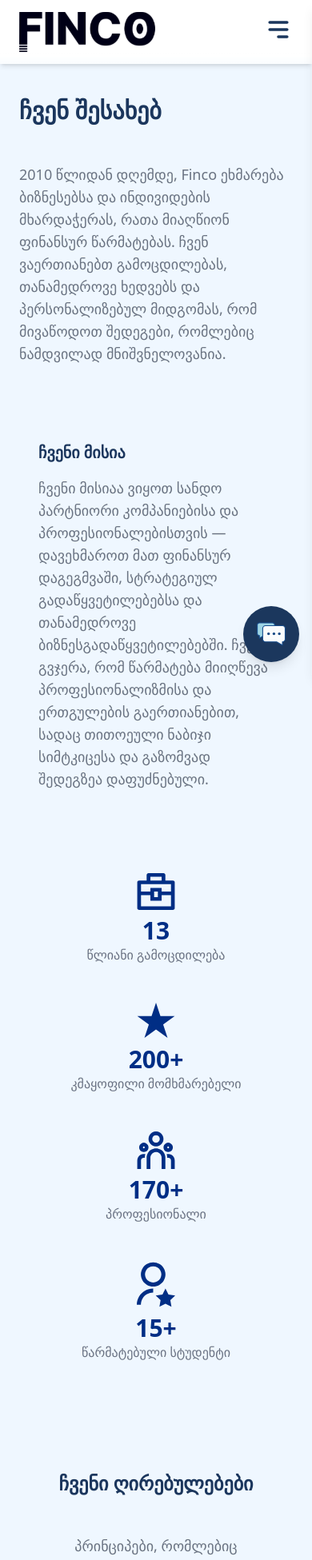
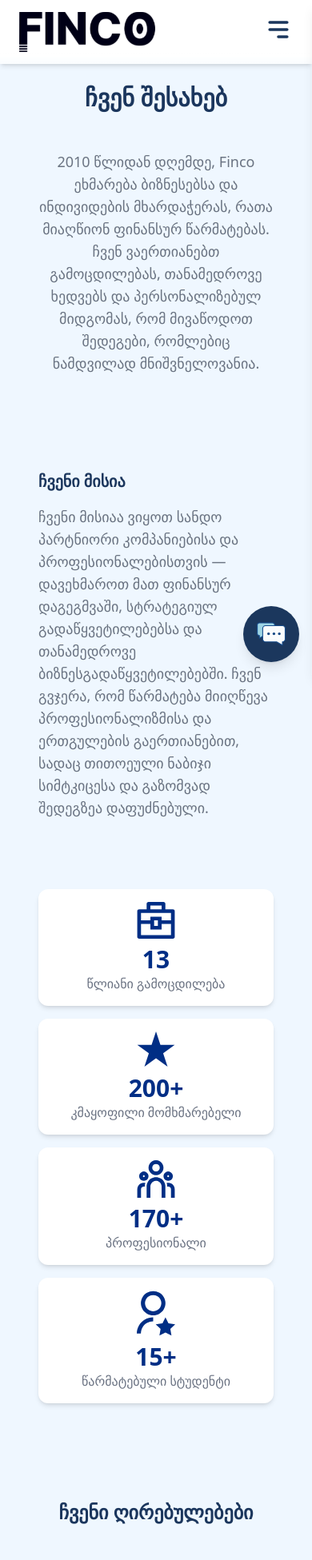
Before and after one commit to webGrandpa/finco, a Next.js app: page /about-us in a window 390 px wide. Shown: the top 1951 px of the page at 80% size. Built offline with nearby package versions, Linux system fonts and the light colour scheme.

Commit message:
detectet and fixed issues from designers

```diff
--- a/src/app/about-us/page.jsx
+++ b/src/app/about-us/page.jsx
@@ -6,6 +6,7 @@ import ServiceCard from '../components/ui/cards/ServicesCard';
 import Button from '../components/ui/buttons/Button';
 import ConsultationModal from '../components/features/modals/ConsultationModal';
 import AboutUsCard from '../components/ui/cards/AboutUsCard';
+import AnimatedDivider from '../components/ui/AnimatedDivider';
 import {
   aboutUsHeader,
   missionData,
@@ -25,14 +26,15 @@ const AboutUsPage = () => {
     <>
       <div id="about-us-page" className='flex flex-col items-center gap-8 py-10 px-6 md:px-10 lg:px-20 bg-[#e6f3ff9f]'>
         {/* About Us Header */}
-        <SectionHeaders
-          header={aboutUsHeader.header}
-          paragraph={aboutUsHeader.paragraph}
-          hasDivider={true}
-          maxWidth='w-full'
-          padding='pt-20'
-          textCenter='text-start lg:text-center'
-        />
+        <div className='flex flex-col justify-center items-center p-6 md:p-8 lg:p-10 w-full gap-4 mt-10'>
+          <h2 className={`text-3xl font-bold text-[#1B365D]`}
+          >{aboutUsHeader.header}</h2>
+          <AnimatedDivider charCount={aboutUsHeader.header.length} />
+          <p className={`text-lg text-[#374151b9] max-w-full md:max-w-[1000px] self-center md:self-center lg:self-center text-center`}>
+            {aboutUsHeader.paragraph}
+          </p>
+
+        </div>
 
         {/* Mission Section */}
         <div className='flex flex-col md:flex-row justify-between p-6 md:p-8 lg:p-10 w-full gap-8'>
@@ -68,7 +70,7 @@ const AboutUsPage = () => {
             textCenter='center'
             size='text-2xl'
           />
-          <div className='grid grid-cols-1 md:grid-cols-2 lg:grid-cols-4 gap-4 w-full'>
+          <div className='grid md:grid-cols-2 grid-cols-1 lg:grid-cols-4 gap-4 w-full'>
             {coreValues.map(value => (
               <ServiceCard
                 direction='flex-col'
--- /dev/null
+++ b/src/app/components/ui/AnimatedDivider.js
@@ -0,0 +1,74 @@
+"use client";
+
+import React, { useRef, useState, useEffect } from "react";
+
+const AnimatedDivider = ({
+  charCount = 0,
+  dividerScale = 10,
+  color = "bg-[#1B365D]",
+  height = "h-1",
+  alignment = "center",
+  className = "mb-3",
+}) => {
+  const [dividerScaleX, setDividerScaleX] = useState(0);
+  const dividerRef = useRef(null);
+  const lastScrollY = useRef(0);
+
+  const fullWidth = charCount * dividerScale;
+
+  useEffect(() => {
+    const handleScroll = () => {
+      const currentScroll = window.scrollY;
+      const scrollingDown = currentScroll > lastScrollY.current;
+      lastScrollY.current = currentScroll;
+
+      if (!dividerRef.current) return;
+
+      const rect = dividerRef.current.getBoundingClientRect();
+      const triggerPoint = window.innerHeight * 0.8;
+      const inView = rect.top < triggerPoint && rect.bottom > 0;
+
+      if (inView) {
+        if (scrollingDown) {
+          setDividerScaleX(1);
+        } else {
+          setDividerScaleX(0);
+        }
+      }
+    };
+
+    window.addEventListener("scroll", handleScroll, { passive: true });
+    handleScroll();
+    return () => window.removeEventListener("scroll", handleScroll);
+  }, []);
+
+  const alignmentClasses = {
+    center: "justify-center",
+    start: "justify-start",
+    end: "justify-end",
+  };
+
+  const transformOrigin = {
+    center: "center",
+    start: "left",
+    end: "right",
+  };
+
+  return (
+    <div
+      ref={dividerRef}
+      className={`flex ${alignmentClasses[alignment] || "justify-center"} ${className}`}
+    >
+      <div
+        className={`${height} ${color} rounded-3xl transition-transform duration-700 ease-out`}
+        style={{
+          width: `${fullWidth}px`,
+          transform: `scaleX(${dividerScaleX})`,
+          transformOrigin: transformOrigin[alignment] || "center",
+        }}
+      />
+    </div>
+  );
+};
+
+export default AnimatedDivider;
--- a/src/app/components/ui/SectionHeaders.jsx
+++ b/src/app/components/ui/SectionHeaders.jsx
@@ -1,6 +1,7 @@
 "use client";
 
-import React, { useRef, useState, useEffect } from "react";
+import React from "react";
+import AnimatedDivider from "./AnimatedDivider";
 
 const SectionHeaders = ({
   header,
@@ -18,58 +19,24 @@ const SectionHeaders = ({
   maxWidth = "md:max-w-[680px]",
   mdprop = ""
 }) => {
-  const [dividerScaleX, setDividerScaleX] = useState(0);
-  const sectionRef = useRef(null);
-  const lastScrollY = useRef(0);
+
   const charCount = header ? header.length : 0;
-  const fullWidth = charCount * dividerScale;
 
-  useEffect(() => {
-    const handleScroll = () => {
-      const currentScroll = window.scrollY;
-      const scrollingDown = currentScroll > lastScrollY.current;
-      lastScrollY.current = currentScroll;
-
-      if (!sectionRef.current) return;
-
-      const rect = sectionRef.current.getBoundingClientRect();
-      const triggerPoint = window.innerHeight * 0.8;
-
-      const inView = rect.top < triggerPoint && rect.bottom > 0;
-
-      if (inView) {
-        if (scrollingDown) {
-          setDividerScaleX(1);
-        } else {
-          setDividerScaleX(0);
-        }
-      }
-    };
-
-    window.addEventListener("scroll", handleScroll, { passive: true });
-    handleScroll();
-    return () => window.removeEventListener("scroll", handleScroll);
-  }, []);
+  const dividerAlignment = textCenter;
 
   return (
     <div
-      ref={sectionRef}
       className={`flex flex-col ${padding} ${bgcolor}
       w-full rounded-${rounded} gap-${gap} text-${textCenter} items-${textCenter} ${mdprop}`}
     >
       <h2 className={`${size} font-bold text-[#1B365D]`}>{header}</h2>
 
       {hasDivider && (
-        <div className="flex justify-center mb-3">
-          <div
-            className="h-1 bg-[#1B365D] rounded-3xl transition-transform duration-700 ease-out"
-            style={{
-              width: `${fullWidth}px`,
-              transform: `scaleX(${dividerScaleX})`,
-              transformOrigin: "center",
-            }}
-          />
-        </div>
+        <AnimatedDivider
+          charCount={charCount}
+          dividerScale={dividerScale}
+          alignment={dividerAlignment}
+        />
       )}
 
       {paragraph && (
--- a/src/app/components/ui/buttons/Button.jsx
+++ b/src/app/components/ui/buttons/Button.jsx
@@ -20,7 +20,7 @@ const Button = ({
         onClick={onClick}
         className={`max-md:w-full
           relative px-4 ${paddingY} rounded-[8px]
-          overflow-hidden border border-[#1b375d] shadow-2xl
+          overflow-hidden border border-[#1b375d] shadow-lg
           transition-all hover:shadow-[#1b375d]
           ${bgColor} ${textColor}
           hover:${hoverText}
--- a/src/app/components/ui/cards/AboutUsCard.jsx
+++ b/src/app/components/ui/cards/AboutUsCard.jsx
@@ -28,7 +28,7 @@ const AboutUsCard = ({
   return (
     <div
       ref={animateCount ? ref : null}
-      className="flex flex-col items-center justify-center p-4 w-full h-full text-center"
+      className="flex flex-col items-center justify-center p-4 w-full h-full text-center bg-white rounded-xl shadow-md"
     >
       {image && (
         <Image
--- a/src/app/components/ui/cards/ServicesCard.jsx
+++ b/src/app/components/ui/cards/ServicesCard.jsx
@@ -15,6 +15,7 @@ const ServicesCard = ({
   direction = 'flex-row',
   layout = 'default',
   componentHeight = 'h-full',
+  padding = 'p-6'
 }) => {
 
   if (layout === 'news') {
@@ -35,7 +36,7 @@ const ServicesCard = ({
   }
 
   return (
-    <div className={`flex flex-col ${textStart} items-start p-6 shadow-md w-full rounded-xl bg-white ${componentHeight}`}>
+    <div className={`flex flex-col ${textStart} items-start ${padding} shadow-md w-full rounded-xl bg-white  ${componentHeight}`}>
       <div className={`flex ${textStart} gap-2 items-center p-2 ${direction} w-full`}>
         <Image src={img} alt={header} width={64} height={64} className={`${width} ${height} sm:w-auto sm:h-auto`} />
         <h3 className="text-l md:text-xl font-semibold text-[#1b365d] sm:text-start text-start">{header}</h3>
--- a/src/app/news/page.jsx
+++ b/src/app/news/page.jsx
@@ -59,11 +59,11 @@ const NewsPage = () => {
   return (
     <div className="flex flex-col items-center gap-8 py-10 px-6 md:px-10 lg:px-20 bg-[#e6f3ff9f] mt-20 min-h-screen">
       <SectionHeaders
-        header="სტატიები და სიახლეები"
+        header="სიახლეები"
         paragraph="უახლესი ინფორმაცია On.ge-დან"
         hasDivider={true}
         padding="py-0"
-        gap='1'
+        gap='2'
       />
 
       {loading && <Loader />}
--- a/src/app/services/page.jsx
+++ b/src/app/services/page.jsx
@@ -55,7 +55,7 @@ const ServicesPage = () => {
           maxWidth='width-full'
           size='text-2xl'
         />
-        <div className='grid grid-cols-1 md:grid-cols-2 lg:grid-cols-4 gap-10 w-full md:px-20'>
+        <div className='grid grid-cols-1 md:grid-cols-2 lg:grid-cols-4 gap-16 w-full md:px-20'>
           {servicesPageData.workPrinciples.map(principle => (
             <ServicesCard
               key={principle.id}
@@ -64,6 +64,7 @@ const ServicesPage = () => {
               paragraph={principle.paragraph}
               direction='md:flex-col'
               textStart='justify-start md:justify-center'
+              padding='p-2'
             />
           ))}
         </div>
```
